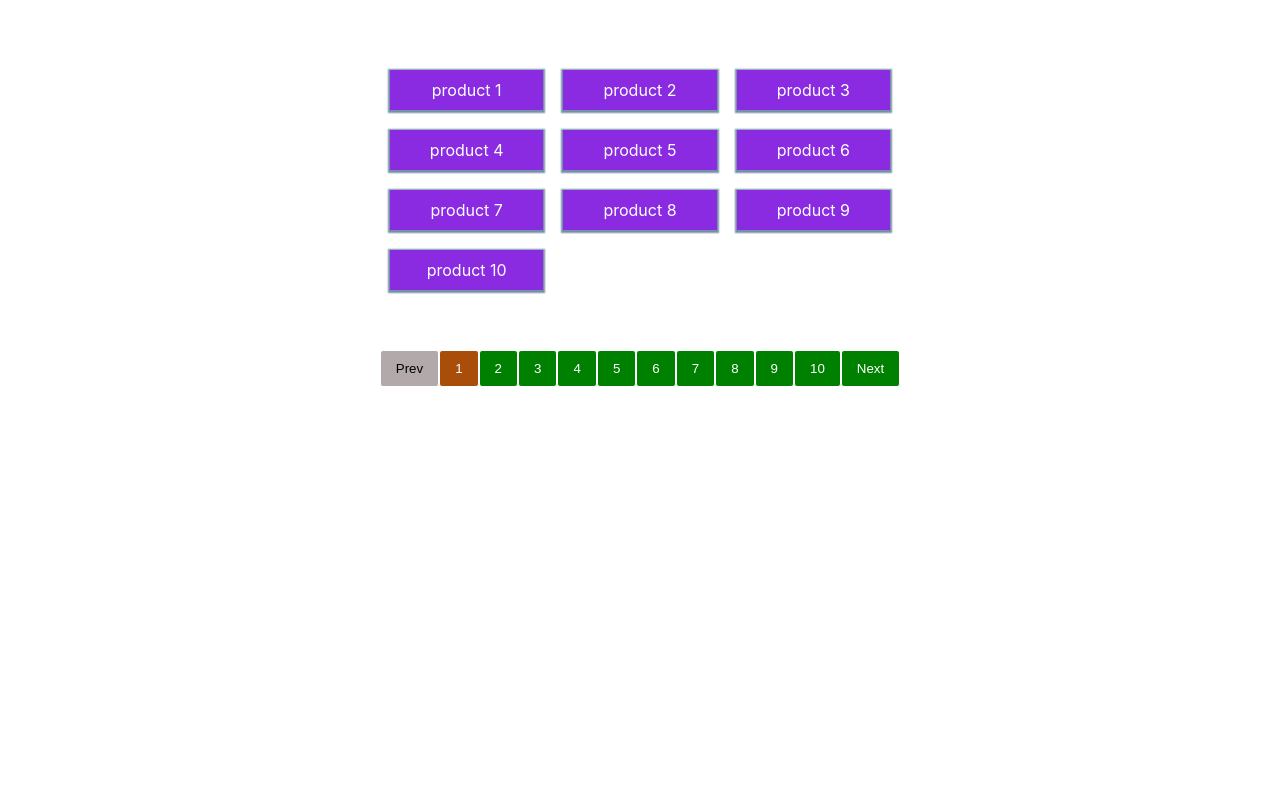
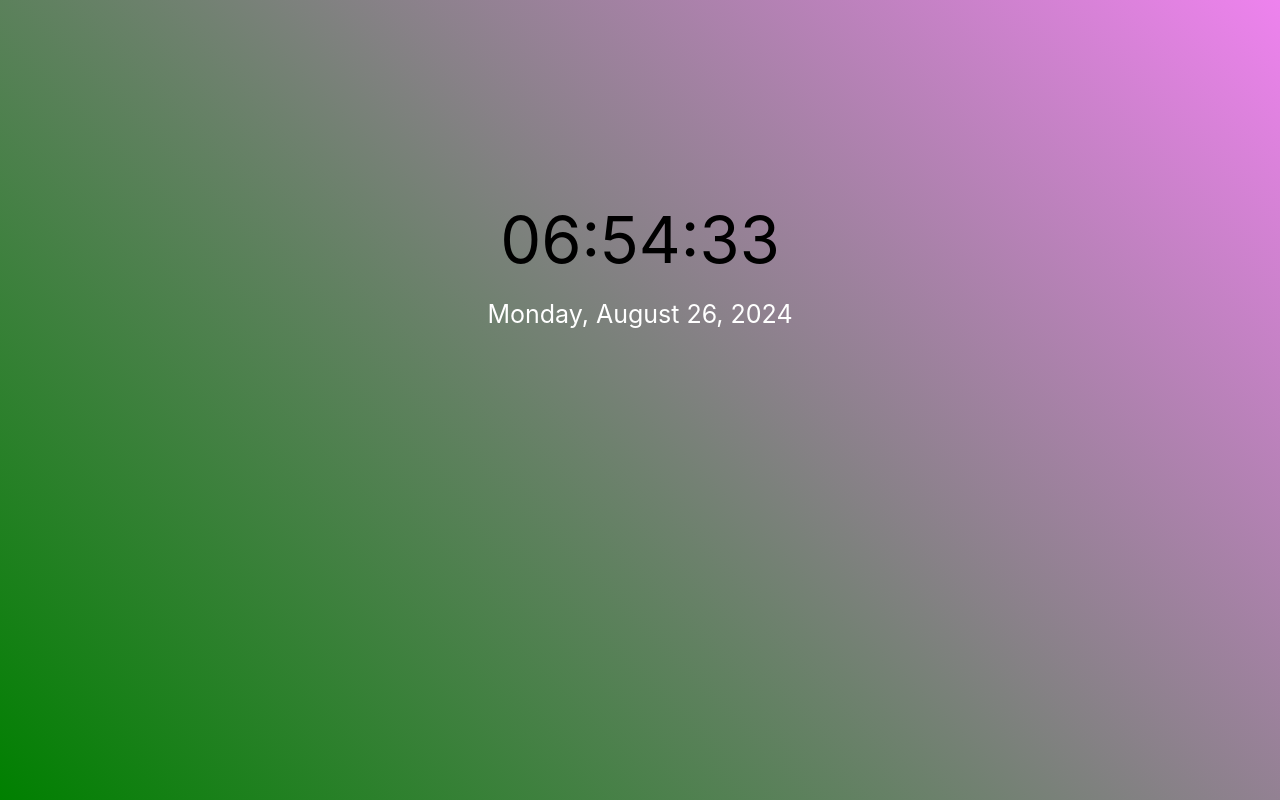
Before and after one commit to geethanjali128/25_react_projects, a React (Create React App) app: page / in a window 1280 px wide. Built offline with nearby package versions, Linux system fonts and the light colour scheme.

Commit message:
25 react projects

```diff
--- a/src/App.js
+++ b/src/App.js
@@ -1,7 +1,6 @@
 import React from 'react'
 import './App.css'
-import PaginationProducts from './components/pagination/PaginationProducts'
-
+import ClockParent from './components/digital-clock/ClockParent'
 function App() {
 
 
@@ -10,7 +9,8 @@ function App() {
   return (
     <div className='App'>
       {/* <h1 className='title'>25 REACT.JS PROJECTS FOR INTERVIEW PREPERATION</h1> */}
-      <PaginationProducts/>
+      {/* <PaginationProducts/> */}
+    <ClockParent/>
 
     </div>
   )
--- /dev/null
+++ b/src/components/digital-clock/Clock.css
@@ -0,0 +1,19 @@
+.clock {
+  padding-top: 200px;
+}
+
+.clock-parent {
+  width: 100%;
+  height: 100vh;
+  background: linear-gradient(45deg, green, violet);
+}
+
+.time {
+  font-size: 65px;
+}
+
+.date {
+  margin-top: 20px;
+  font-size: 25px;
+  color: #fff;
+}
--- /dev/null
+++ b/src/components/digital-clock/Clock.js
@@ -0,0 +1,37 @@
+import React, { useEffect, useState } from 'react'
+
+const Clock = () => {
+    const[time,setTime]=useState(new Date())
+
+    useEffect(()=>{
+        const updateTime=setInterval(()=>{
+            setTime(new Date())
+        },1000)
+
+        return ()=>{
+            clearInterval(updateTime)
+        }
+    },[])
+
+  return (
+    <div className='clock'>
+      <div className='time'>
+        <span>{time.getHours().toString().padStart(2,"0")}</span>:
+        <span>{time.getMinutes().toString().padStart(2,"0")}</span>:
+        <span>{time.getSeconds().toString().padStart(2,"0")}</span>
+      </div>
+      <div className='date'>
+        {
+            time.toLocaleDateString(undefined,{
+                weekday:"long",
+                year:"numeric",
+                month:"long",
+                day:"numeric"
+            })
+        }
+      </div>
+    </div>
+  )
+}
+
+export default Clock
--- /dev/null
+++ b/src/components/digital-clock/ClockParent.js
@@ -0,0 +1,13 @@
+import React from 'react'
+import Clock from './Clock'
+import './Clock.css'
+
+const ClockParent = () => {
+  return (
+    <div className='clock-parent'>
+      <Clock/>
+    </div>
+  )
+}
+
+export default ClockParent
```
